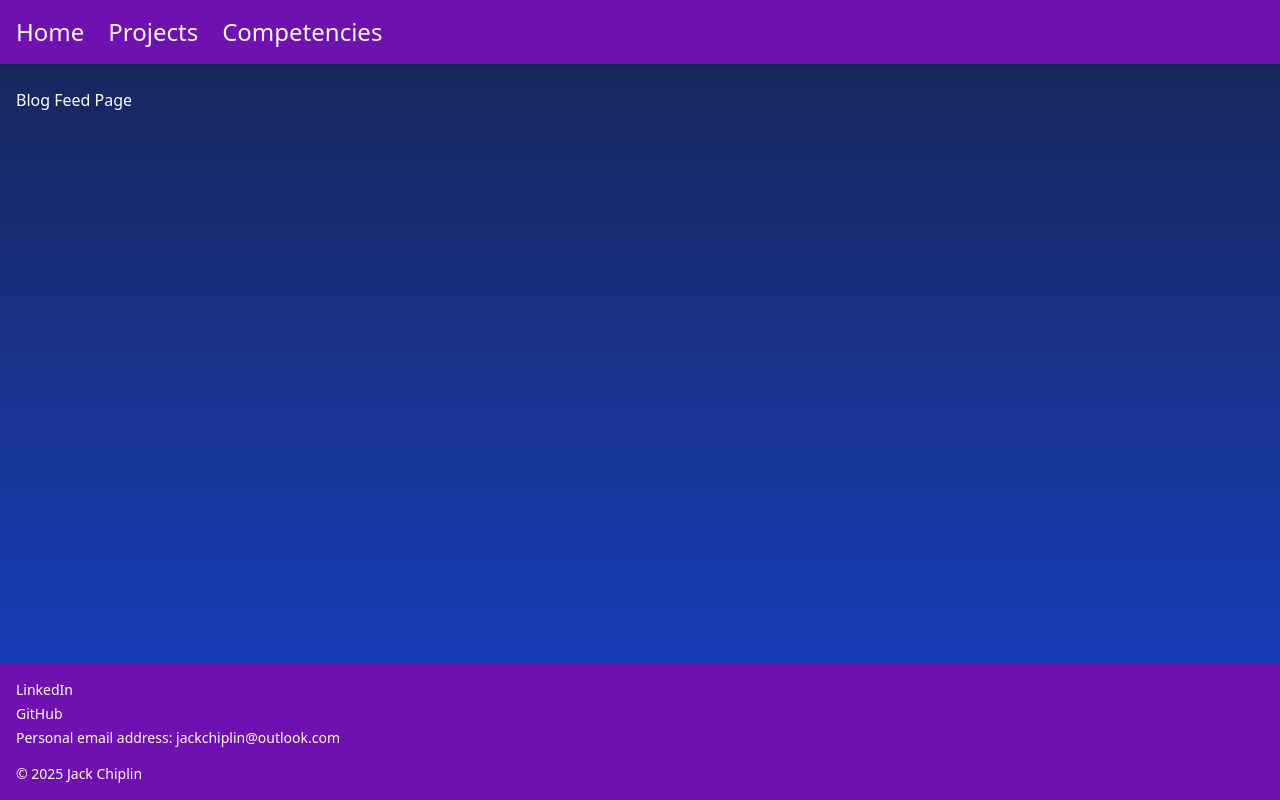
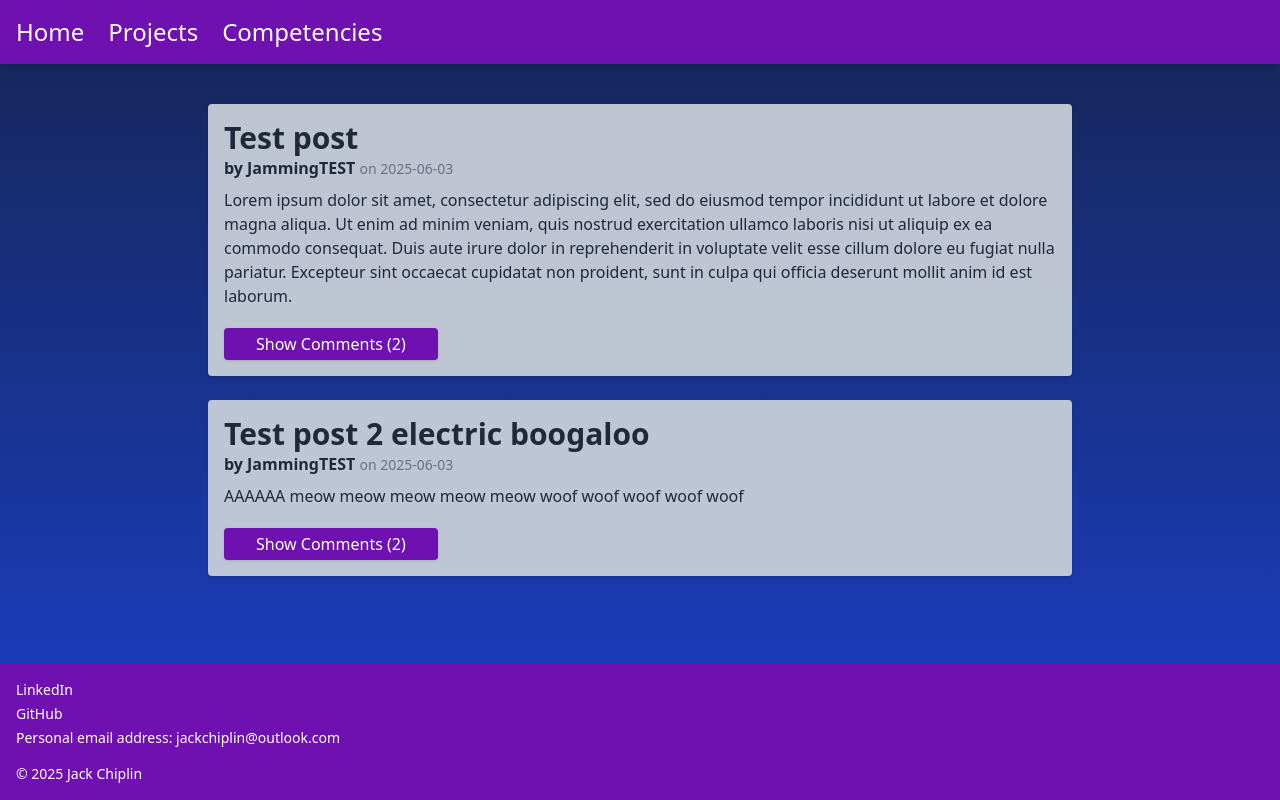
Before and after one commit to Jamming17/portfolio, a React (Vite) app: page /blog in a window 1280 px wide. Built offline with nearby package versions, Linux system fonts and the light colour scheme.

Commit message:
Blog feed completed

```diff
--- /dev/null
+++ b/src/components/BlogComment.jsx
@@ -0,0 +1,8 @@
+export default function BlogComment( {text, user, date} ) {
+    return (
+        <div className="border-t pt-1 mt-1">
+            <p> <span className="pb-1 font-bold">{user}</span> <span className="text-xs text-gray-500">on {date}</span></p>
+            <p className="text-sm">{text}</p>
+        </div>
+    );
+}
--- /dev/null
+++ b/src/components/BlogPost.jsx
@@ -0,0 +1,30 @@
+import { useState } from "react";
+import BlogComment from "./BlogComment";
+
+export default function BlogPost({ title, text, user, date, comments }) {
+    const [showComments, setShowComments] = useState(false)
+
+    return (
+        <div className="mb-6 p-4 rounded shadow bg-gray-300/90 text-gray-800">
+            <h3 className="text-3xl font-bold">{title}</h3>
+            <p><span className="font-bold">by {user}</span> <span className="text-sm text-gray-500">on {date}</span></p>
+            <p className="my-2">{text}</p>
+
+
+            <button
+                onClick={() => setShowComments(!showComments)}
+                className="bg-purple-800 text-white px-8 py-1 mt-3 rounded shadow"
+            >
+                {showComments ? "Hide Comments" : `Show Comments (${comments.length})`}
+            </button>
+
+            {showComments && (
+                <div className="mt-3">
+                    {comments.map((comment, index) => (
+                        <BlogComment key={index} {...comment} />
+                    ))}
+                </div>
+            )}
+        </div>
+    );
+}
--- a/src/pages/blog/BlogFeed.jsx
+++ b/src/pages/blog/BlogFeed.jsx
@@ -1,5 +1,34 @@
+import BlogPost from "../../components/BlogPost";
+
 export default function BlogFeed() {
+const dummyBlogs = [
+    {
+        title: "Test post",
+        text: "Lorem ipsum dolor sit amet, consectetur adipiscing elit, sed do eiusmod tempor incididunt ut labore et dolore magna aliqua. Ut enim ad minim veniam, quis nostrud exercitation ullamco laboris nisi ut aliquip ex ea commodo consequat. Duis aute irure dolor in reprehenderit in voluptate velit esse cillum dolore eu fugiat nulla pariatur. Excepteur sint occaecat cupidatat non proident, sunt in culpa qui officia deserunt mollit anim id est laborum.",
+        user: "JammingTEST",
+        date: "2025-06-03",
+        comments: [
+            { text: "Nice post! I was just wondering if meow meow meow meow meow meow meow meow meow meow meow meow meow meow meow meow meow meow meow meow meow meow meow meow meow meow meow meow meow meow meow meow meow meow meow meow meow?", user: "Tommi", date: "2025-06-03" },
+            { text: "Thanks for sharing", user: "Harroldinio", date: "2025-06-03" }
+        ]
+    },
+    {
+        title: "Test post 2 electric boogaloo",
+        text: "AAAAAA meow meow meow meow meow woof woof woof woof woof",
+        user: "JammingTEST",
+        date: "2025-06-03",
+        comments: [
+            { text: "Meow meow meow", user: "lychee", date: "2025-06-03" },
+            { text: "Great whickering stallions!", user: "Doctor Whooves", date: "2025-06-03" }
+        ]
+    }
+]
+
     return (
-        <h1>Blog Feed Page</h1>
+        <div className="max-w-4xl p-4 mx-auto">
+            {dummyBlogs.map((blog, i) => (
+                <BlogPost key={i} {...blog} />
+            ))}
+        </div>
     );
 }
```
